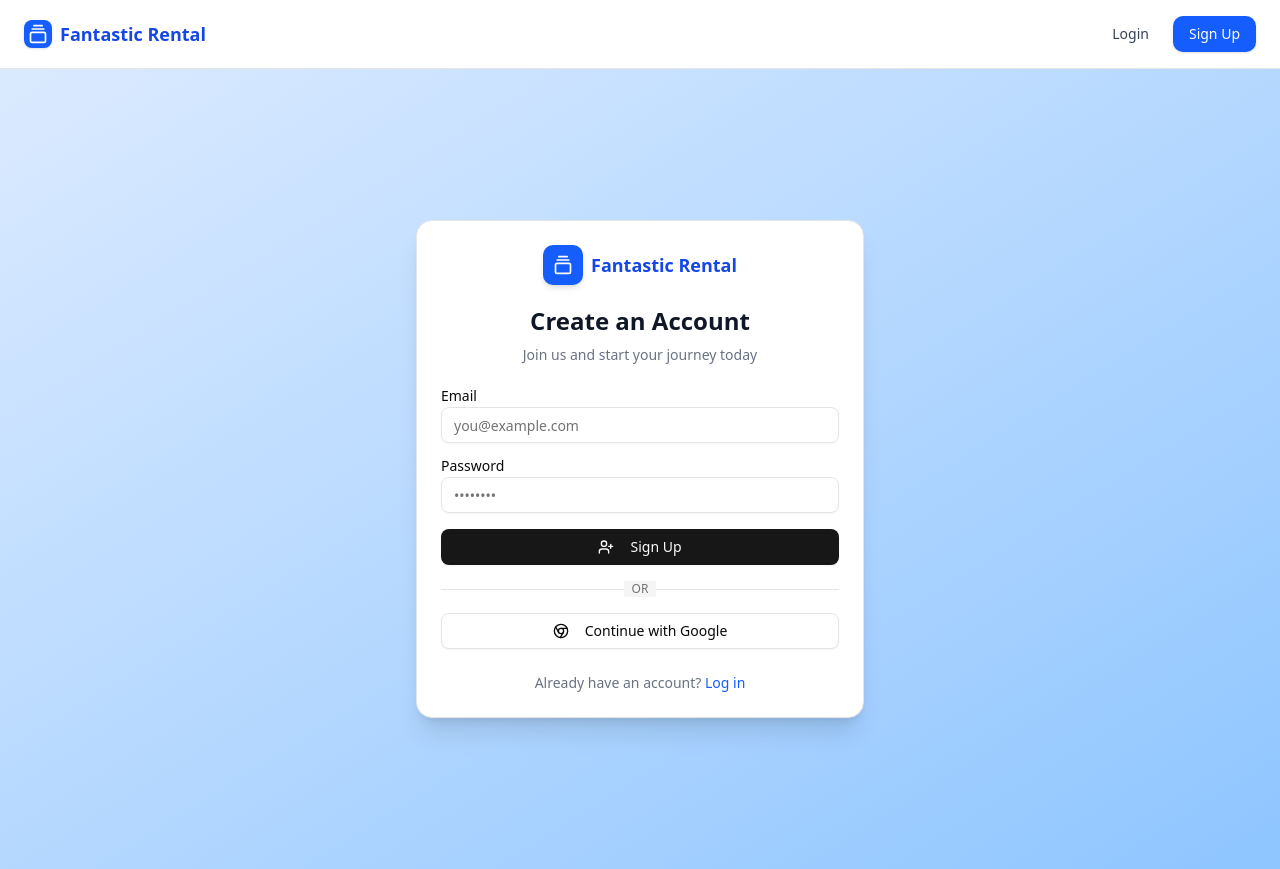
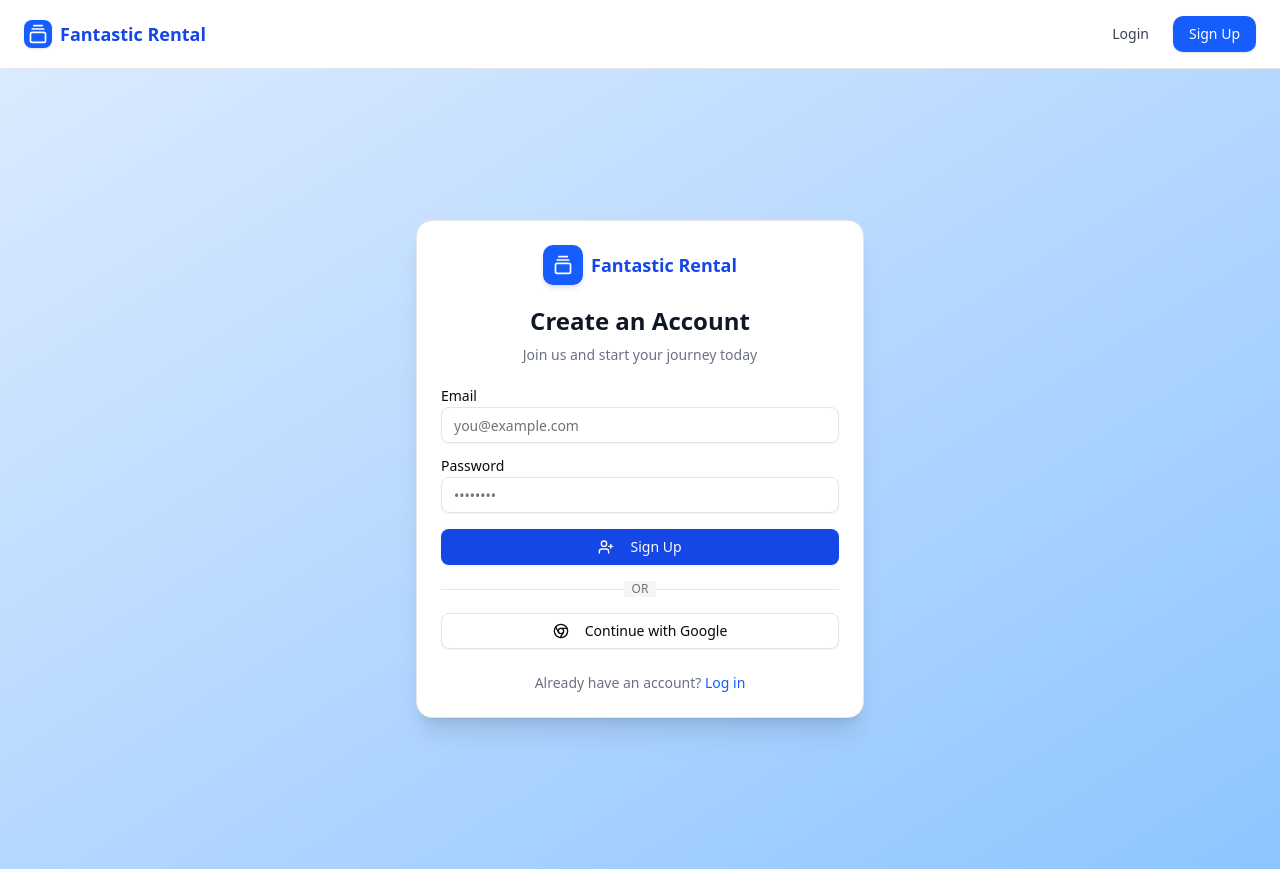
Before and after one commit to Fantastic-4-HC25/hackathon-project, a Next.js app: page /signup in a window 1280 px wide. Built offline with nearby package versions, Linux system fonts and the light colour scheme; no server answers.

Commit message:
refactor: enhance SignupForm button styling for better user experience

```diff
--- a/components/signup-form.jsx
+++ b/components/signup-form.jsx
@@ -108,7 +108,7 @@ export function SignupForm() {
                     />
                 </div>
 
-                <Button type="submit" className="w-full" disabled={loading}>
+                <Button type="submit" className="w-full bg-blue-700 hover:bg-blue-800" disabled={loading}>
                     {loading && <Loader2 className="mr-2 h-4 w-4 animate-spin" />}
                     <UserPlus className="mr-2 h-4 w-4" />
                     Sign Up
```
